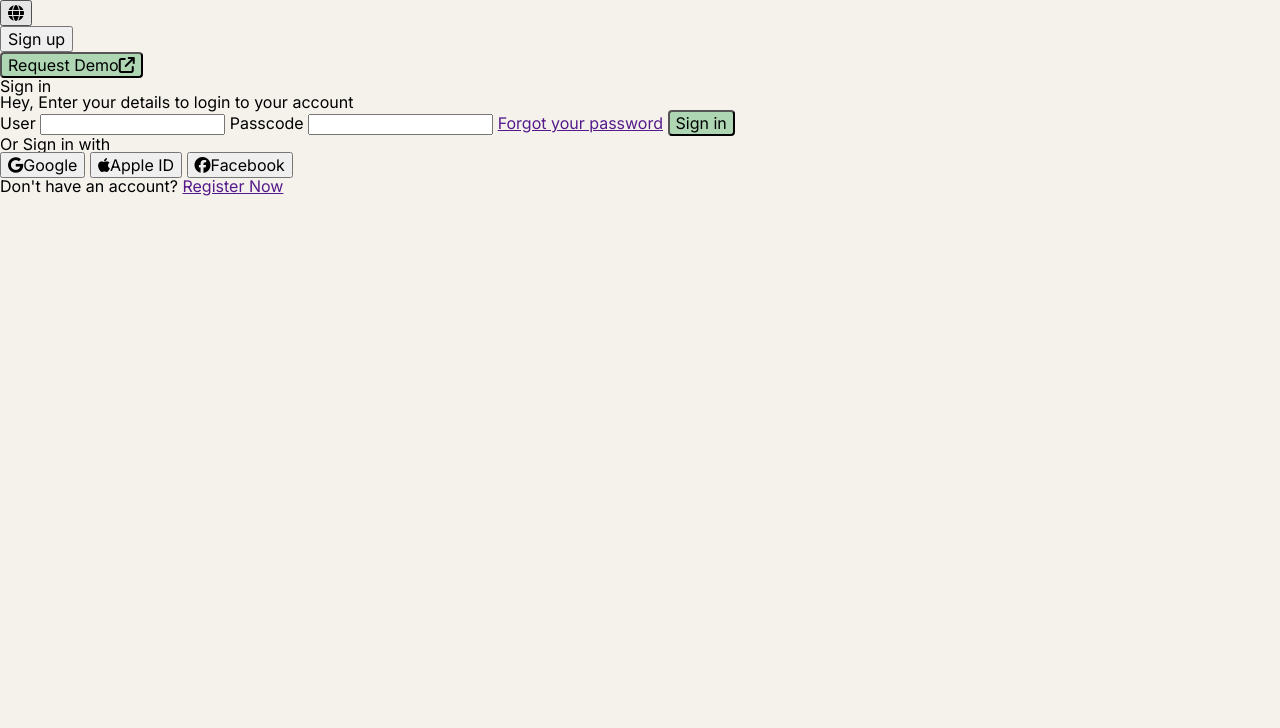
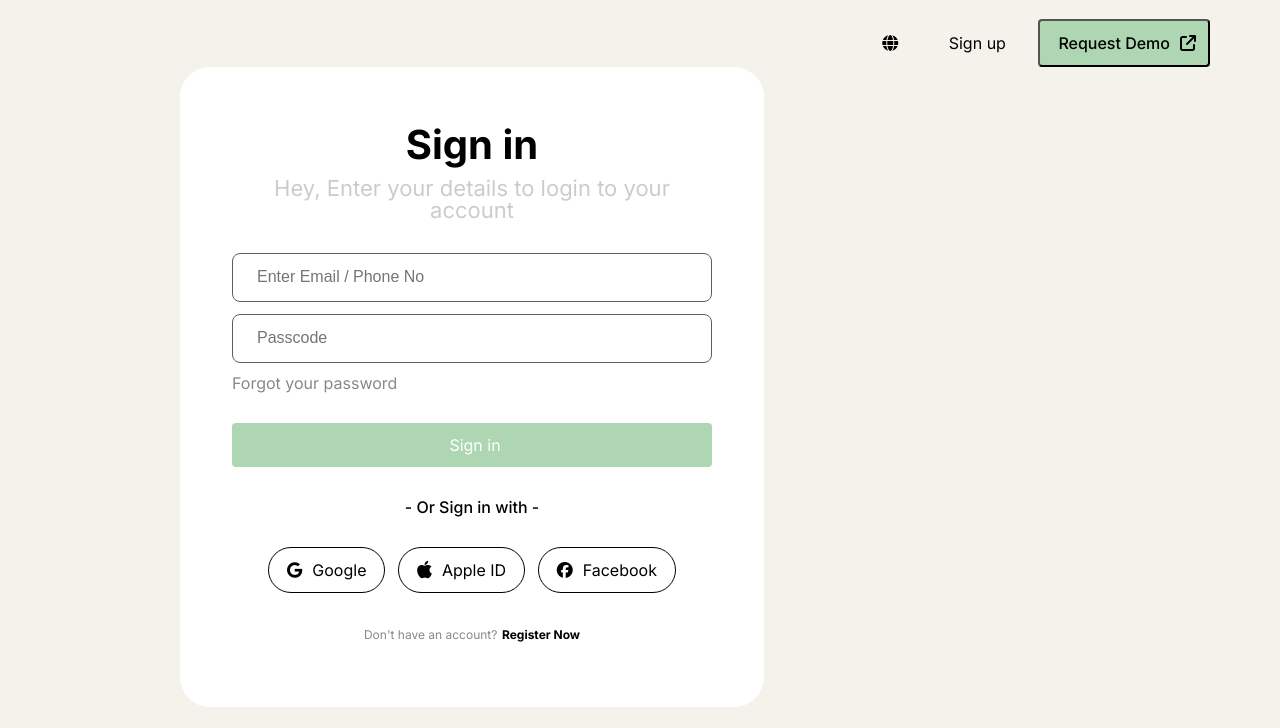
Before and after one commit to BeetrootAcademyAccount2/figma-landing-page, a plain HTML site: page index.html in a window 1280 px wide. Shown: the top 728 px of the page. Drawn offline with Linux system fonts and the light colour scheme.

Commit message:
Finish design

```diff
--- a/css/styles.css
+++ b/css/styles.css
@@ -2,11 +2,13 @@ body {
   font-family: "Inter", sans-serif;
   font-size: 16px;
   background-color: #f5f2eb;
+  padding: 18.5px 70px 0 180px;
 }
 
 button {
   font-family: inherit;
   font-size: inherit;
+  cursor: pointer;
 }
 
 /* Helper Classes */
@@ -15,12 +17,17 @@ button {
   color: #000000;
   background-color: #aed6b3;
   border-radius: 4px;
+  display: inline-block;
+  padding: 12px 12px 12px 18px;
 }
 
 .btn-secondary {
   color: #000000;
   background-color: transparent;
   border-radius: 40px;
+  border: none;
+  display: inline-block;
+  padding: 12px 18px;
 }
 
 .font-size-12 {
@@ -39,6 +46,10 @@ button {
   font-weight: 700;
 }
 
+.mr-10 {
+  margin-right: 10px;
+}
+
 .mb-12 {
   margin-bottom: 12px;
 }
@@ -46,3 +57,106 @@ button {
 .mb-32 {
   margin-bottom: 32px;
 }
+.txt-align-left {
+  text-align: left;
+}
+
+/* Navigation bar */
+
+.main-nav {
+  text-align: right;
+}
+
+.main-nav li {
+  display: inline-block;
+}
+
+/* Sign In */
+
+.signin {
+  display: inline-block;
+  background-color: #ffffff;
+  width: 480px;
+  border-radius: 30px;
+  text-align: center;
+  padding: 58px 52px 66px;
+}
+
+.signin h1 {
+  font-size: 40px;
+  font-weight: 700;
+}
+
+.signin h2 {
+  font-size: 22px;
+  opacity: 0.2;
+}
+
+.signin-form label {
+  display: none;
+}
+
+.signin-form input {
+  display: inline-block;
+  width: 100%;
+  outline: none;
+  border: 1px solid #5d5d5d;
+  border-radius: 8px;
+  font-size: 16px;
+  padding: 14.5px 24px;
+  box-sizing: border-box;
+}
+
+.signin-form input::placeholder,
+.signin-form input::-moz-placeholder {
+  color: #797979;
+  opacity: 1;
+}
+/* 898889 */
+
+.forgot-password,
+.forgot-password:focus {
+  color: #898889;
+  text-decoration: none;
+  display: inline-block;
+}
+
+.signin-button {
+  width: 100%;
+  border: none;
+  color: #ffffff;
+}
+
+.signin-with-txt {
+  color: #000000;
+}
+.signin-with-txt::after {
+  content: "-";
+}
+.signin-with-txt::before {
+  content: "-";
+}
+
+.missing-account {
+  color: #898889;
+}
+
+.social-media-buttons button {
+  border: 1px solid #000000;
+}
+.social-media-buttons button:nth-child(2) {
+  margin: 0 8px;
+}
+
+.register-now,
+.register-now:focus {
+  color: #000000;
+  text-decoration: none;
+}
+
+.img-section {
+  display: inline-block;
+  margin-top: 24px;
+  margin-left: 89px;
+  vertical-align: center;
+}
--- a/index.html
+++ b/index.html
@@ -22,47 +22,82 @@
   </head>
   <body>
     <header>
-      <nav>
+      <nav class="main-nav">
         <ul>
           <li>
-            <button><i class="fa-solid fa-globe"></i></button>
+            <button class="btn-secondary mr-10">
+              <i class="fa-solid fa-globe"></i>
+            </button>
           </li>
-          <li><button>Sign up</button></li>
+          <li>
+            <button class="btn-secondary mr-10">
+              <span class="font-weight-regular">Sign up</span>
+            </button>
+          </li>
           <li>
             <button class="btn-primary">
-              Request Demo<i class="fa-solid fa-arrow-up-right-from-square"></i>
+              <span class="font-weight-medium mr-10">Request Demo</span
+              ><i class="fa-solid fa-arrow-up-right-from-square"></i>
             </button>
           </li>
         </ul>
       </nav>
     </header>
     <main>
-      <section>
-        <h1>Sign in</h1>
-        <h2>Hey, Enter your details to login to your account</h2>
+      <section id="signin" class="signin">
+        <h1 class="mb-12">Sign in</h1>
+        <h2 class="mb-32">Hey, Enter your details to login to your account</h2>
         <section id="signin-form">
-          <form action="" method="post">
+          <form action="" method="post" class="signin-form">
             <label for="user">User</label>
-            <input type="text" name="user" id="user" />
+            <input
+              type="text"
+              name="user"
+              id="user"
+              class="mb-12"
+              placeholder="Enter Email / Phone No"
+            />
             <label for="passcode">Passcode</label>
-            <input type="password" name="passcode" id="passcode" />
-            <a href="">Forgot your password</a>
-            <button type="submit" class="btn-primary">Sign in</button>
+            <input
+              type="password"
+              name="passcode"
+              id="passcode"
+              class="mb-12"
+              placeholder="Passcode"
+            />
+            <div class="txt-align-left">
+              <a href="" class="forgot-password mb-32">Forgot your password</a>
+            </div>
+            <button type="submit" class="btn-primary signin-button mb-32">
+              Sign in
+            </button>
           </form>
         </section>
-        <section id="signin-options">
-          <p>Or Sign in with</p>
-          <div id="social-media-buttons">
-            <button><i class="fa-brands fa-google"></i>Google</button>
-            <button><i class="fa-brands fa-apple"></i>Apple ID</button>
-            <button><i class="fa-brands fa-facebook"></i>Facebook</button>
+        <section id="signin-options mb-32">
+          <p class="signin-with-txt font-weight-medium mb-32">
+            Or Sign in with
+          </p>
+          <div id="social-media-buttons" class="social-media-buttons mb-32">
+            <button class="btn-secondary">
+              <i class="fa-brands fa-google mr-10"></i>Google
+            </button>
+            <button class="btn-secondary">
+              <i class="fa-brands fa-apple mr-10 fa-lg"></i>Apple ID
+            </button>
+            <button class="btn-secondary">
+              <i class="fa-brands fa-facebook mr-10"></i>Facebook
+            </button>
           </div>
-          <span>Don't have an account?</span>
-          <a href="">Register Now</a>
+          <span class="missing-account font-size-12"
+            >Don't have an account?</span
+          >
+          <a href="" class="register-now font-size-12 font-weight-bold"
+            >Register Now</a
+          >
         </section>
       </section>
-      <section>
-        <img src="" alt="" />
+      <section class="img-section">
+        <img src="./images/hero-img.png" alt="hero-image" />
       </section>
     </main>
   </body>
```
Also changed, not shown: images/hero-img.png (added).
